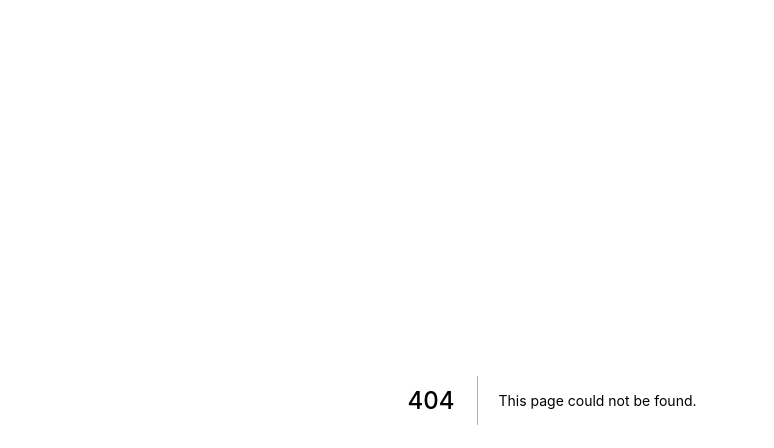
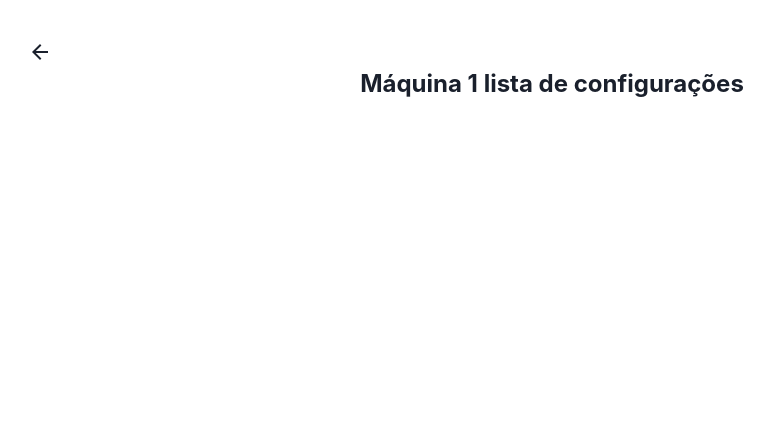
Before and after one commit to washington299/configuracao_maquinas, a Next.js app: page /machine/1 in a window 1280 px wide. Before the commit this address had no page. Shown: the top 448 px of the page, without its empty margins (88-862 px from the left). Built offline with nearby package versions, Linux system fonts and the light colour scheme.

Commit message:
feat: create machine letter page

```diff
--- /dev/null
+++ b/src/pages/machine/[letter].js
@@ -0,0 +1,21 @@
+import { useRouter } from 'next/router';
+import { Text, Container, Icon, Heading } from '@chakra-ui/react';
+import { ArrowBack } from '@material-ui/icons';
+
+const MachineLetterSettings = () => {
+	const router = useRouter();
+
+	console.log(router.query.letter);
+
+	return (
+		<Container py={10}>
+			<Icon as={ArrowBack} cursor="pointer" onClick={() => router.back()} />
+
+			<Heading as="h1" fontSize="2xl" textAlign="center">
+				Máquina {router.query.letter} lista de configurações
+			</Heading>
+		</Container>
+	);
+};
+
+export default MachineLetterSettings;
```
